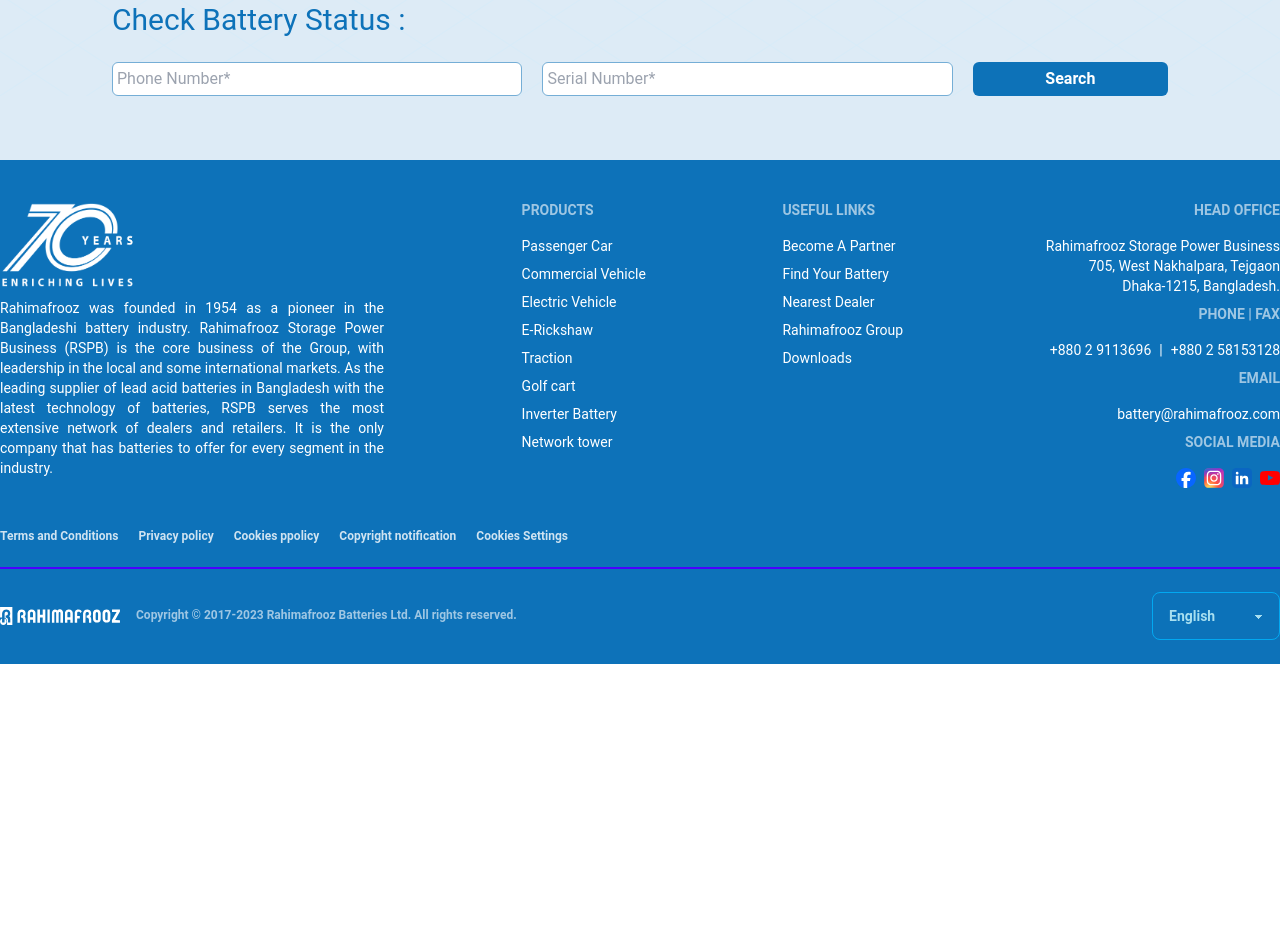
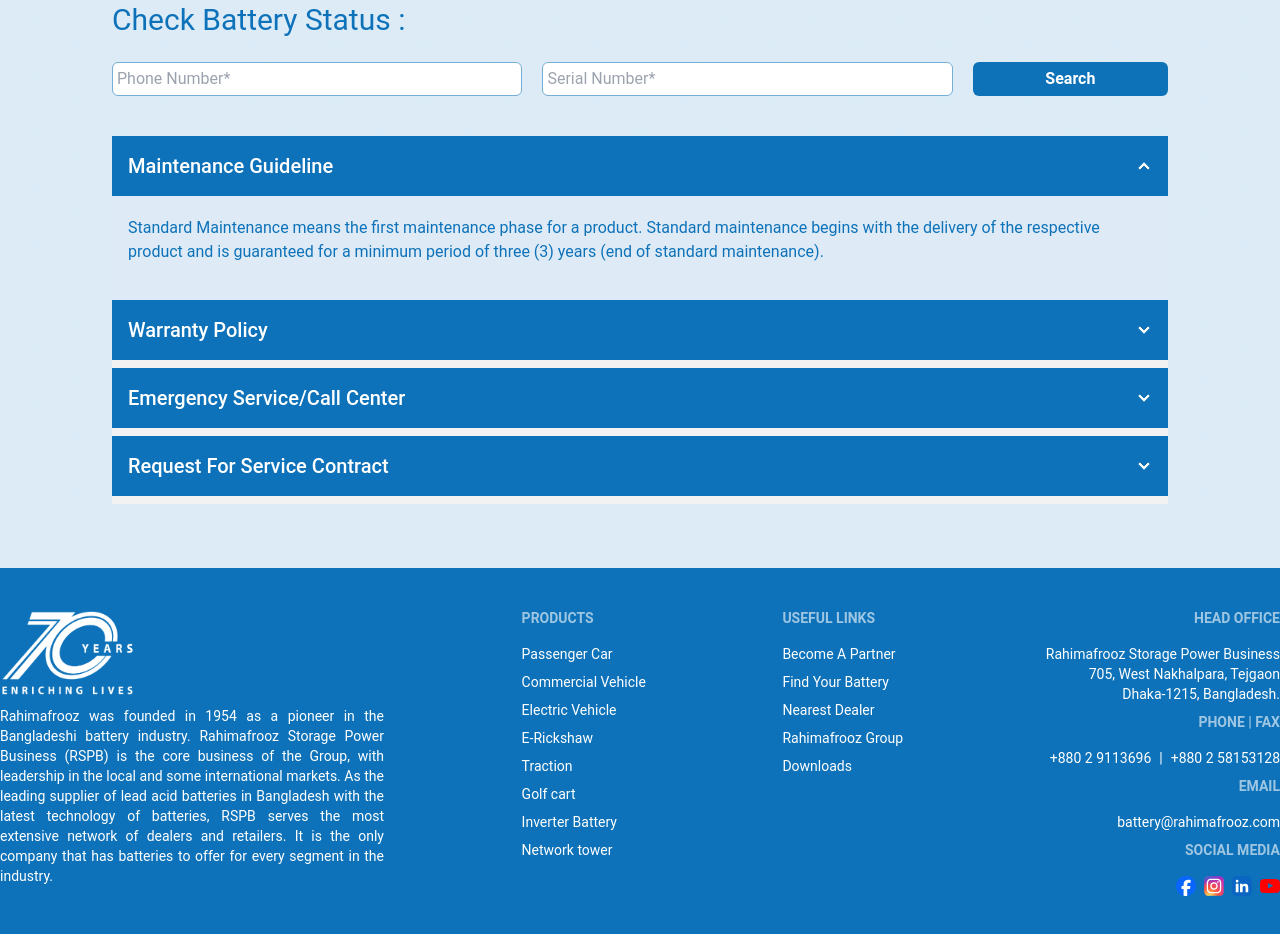
Before and after one commit to arbinzaman/rahimafrooz-battery, a React (Vite) app: page /manage-my-battery in a window 1280 px wide. Shown: the part 900-1834 px from the top of the page. Before the commit the page ends 1564 px from the top, so only its background shows below. Built offline with nearby package versions, Linux system fonts and the light colour scheme.

Commit message:
Added accordion in Manage My Battery page and completed the page design.

```diff
--- /dev/null
+++ b/src/components/ManageMyBattery/Accordion.jsx
@@ -0,0 +1,64 @@
+const Accordion = () => {
+  return (
+    <section className="my-10">
+      <div className="collapse collapse-arrow bg-base-200 rounded-none">
+        <input type="radio" name="my-accordion-2" defaultChecked />
+        <div className="collapse-title text-xl font-medium bg-primary text-base text-medium">
+          Maintenance Guideline
+        </div>
+        <div className="collapse-content bg-background text-primary pb-2">
+          <p className="py-5">
+            Standard Maintenance means the first maintenance phase for a
+            product. Standard maintenance begins with the delivery of the
+            respective product and is guaranteed for a minimum period of three
+            (3) years (end of standard maintenance).
+          </p>
+        </div>
+      </div>
+      <div className="collapse collapse-arrow bg-base-200 rounded-none">
+        <input type="radio" name="my-accordion-2" />
+        <div className="collapse-title text-xl font-medium bg-primary text-base text-medium">
+          Warranty Policy
+        </div>
+        <div className="collapse-content bg-background text-primary pb-2">
+          <p className="py-5">
+            Standard Maintenance means the first maintenance phase for a
+            product. Standard maintenance begins with the delivery of the
+            respective product and is guaranteed for a minimum period of three
+            (3) years (end of standard maintenance).
+          </p>
+        </div>
+      </div>
+      <div className="collapse collapse-arrow bg-base-200 rounded-none">
+        <input type="radio" name="my-accordion-2" />
+        <div className="collapse-title text-xl font-medium bg-primary text-base text-medium">
+          Emergency Service/Call Center
+        </div>
+        <div className="collapse-content bg-background text-primary pb-2">
+          <p className="py-5">
+            Standard Maintenance means the first maintenance phase for a
+            product. Standard maintenance begins with the delivery of the
+            respective product and is guaranteed for a minimum period of three
+            (3) years (end of standard maintenance).
+          </p>
+        </div>
+      </div>
+      <div className="collapse collapse-arrow bg-base-200 rounded-none">
+        <input type="radio" name="my-accordion-2" />
+        <div className="collapse-title text-xl font-medium bg-primary text-base text-medium">
+          Request For Service Contract
+        </div>
+        <div className="collapse-content bg-background text-primary pb-2">
+          <p className="py-5">
+            Standard Maintenance means the first maintenance phase for a
+            product. Standard maintenance begins with the delivery of the
+            respective product and is guaranteed for a minimum period of three
+            (3) years (end of standard maintenance).
+          </p>
+        </div>
+      </div>
+    </section>
+  );
+};
+
+export default Accordion;
--- a/src/components/ManageMyBattery/CheckWarranty.jsx
+++ b/src/components/ManageMyBattery/CheckWarranty.jsx
@@ -1,12 +1,18 @@
 import { useForm } from "react-hook-form";
 import WarrantyStatus from "./WarrantyStatus";
-import { errorPopup } from "../../utils/Toasts/WarrantyRelated/warrantyToasts";
+import {
+  errorPopup,
+} from "../../utils/Toasts/WarrantyRelated/warrantyToasts";
+import { useState } from "react";
 
 const CheckWarranty = () => {
   const { register, handleSubmit } = useForm();
+  const [isVerified, setIsVerified] = useState();
+
   const warrantyInformation = JSON.parse(
     localStorage.getItem("warrantyInformation")
   );
+
   const handleGetStatus = (data) => {
     console.log(data);
     try {
@@ -19,10 +25,11 @@ const CheckWarranty = () => {
         data?.serialNumber === warrantyInformation?.serialNumber &&
         data?.phoneNumber === warrantyInformation?.phoneNumber
       ) {
-        warrantyInformation.remainingDays = "59 days (1 Year Warrienty)";
-        warrantyInformation.batteryType = "ABC";
-        warrantyInformation.isVerified = true;
+        setIsVerified(true);
         console.log(warrantyInformation);
+      } else {
+        errorPopup("No records found. Please try again!")
+        setIsVerified(false);
       }
     } catch (error) {
       console.log(error.message);
@@ -60,7 +67,9 @@ const CheckWarranty = () => {
           </div>
         </div>
       </form>
-      <WarrantyStatus warrantyInformation={warrantyInformation} />
+      {isVerified && (
+        <WarrantyStatus warrantyInformation={warrantyInformation} />
+      ) }
     </section>
   );
 };
--- a/src/components/ManageMyBattery/WarrantyApplicationForm.jsx
+++ b/src/components/ManageMyBattery/WarrantyApplicationForm.jsx
@@ -1,5 +1,8 @@
 import { useForm } from "react-hook-form";
-import { errorPopup, successPopup } from "../../utils/Toasts/WarrantyRelated/warrantyToasts";
+import {
+  errorPopup,
+  successPopup,
+} from "../../utils/Toasts/WarrantyRelated/warrantyToasts";
 
 const WarrantyApplicationForm = () => {
   const { register, handleSubmit } = useForm();
@@ -7,12 +10,14 @@ const WarrantyApplicationForm = () => {
   const handleApplicationSubmit = (data) => {
     try {
       if (data?.serialNumber == "") {
-        errorPopup();
+        errorPopup("Something went wrong, Please try again!");
         return;
       }
+      data.remainingDays = "59 days (1 Year Warrienty)";
+      data.batteryType = "ABC";
       console.log(data);
       localStorage.setItem("warrantyInformation", JSON.stringify(data));
-      successPopup();
+      successPopup("Application Submitted.");
     } catch (error) {
       console.log(error.message);
     }
--- a/src/components/ManageMyBattery/WarrantyStatus.jsx
+++ b/src/components/ManageMyBattery/WarrantyStatus.jsx
@@ -1,7 +1,6 @@
-const WarrantyStatus = ({warrantyInformation}) => {
-  console.log(warrantyInformation)
+const WarrantyStatus = ({ warrantyInformation }) => {
+  console.log(warrantyInformation);
   return (
-    warrantyInformation?.isVerified && (
     <section className="bg-primary p-16">
       <div className="bg-[#deebf6] text-primary p-5 rounded-xl">
         <p className="text-center text-medium font-bold mt-1 mb-4">
@@ -11,9 +10,7 @@ const WarrantyStatus = ({warrantyInformation}) => {
           <p>Name : {warrantyInformation?.name}</p>
           <p>Phone Number : {warrantyInformation?.phoneNumber}</p>
           <p>Product Serial Number : {warrantyInformation?.serialNumber}</p>
-            <p>
-              Vehicle/Device/Application : {warrantyInformation?.vehicleType}
-            </p>
+          <p>Vehicle/Device/Application : {warrantyInformation?.vehicleType}</p>
           <p>Purchase Date : {warrantyInformation?.purchaseDate}</p>
           <p>Purchase DLR : {warrantyInformation?.purchaseDLR}</p>
           <p>
@@ -24,7 +21,6 @@ const WarrantyStatus = ({warrantyInformation}) => {
         </div>
       </div>
     </section>
-    )
   );
 };
 
--- a/src/pages/ManageMyBattery.jsx
+++ b/src/pages/ManageMyBattery.jsx
@@ -1,4 +1,5 @@
 import ManageMyBatteryBanner from "../assets/images/ManageMyBatteryImages/Manage_My_Battery_Registration_Page_Banner.jpg";
+import Accordion from "../components/ManageMyBattery/Accordion";
 import CheckWarranty from "../components/ManageMyBattery/CheckWarranty";
 import WarrantyApplicationForm from "../components/ManageMyBattery/WarrantyApplicationForm";
 const ManageMyBattery = () => {
@@ -28,6 +29,7 @@ const ManageMyBattery = () => {
             </p>
             <CheckWarranty />
           </div>
+          <Accordion/>
         </section>
       </section>
     </section>
--- a/src/utils/Toasts/WarrantyRelated/warrantyToasts.js
+++ b/src/utils/Toasts/WarrantyRelated/warrantyToasts.js
@@ -1,5 +1,5 @@
 import toast from "react-hot-toast";
 
-export const successPopup = () => toast.success("Application submitted");
-export const errorPopup = () =>
-  toast.error("Something went wroung, Please try again!");
+export const successPopup = (message) => toast.success(message);
+export const errorPopup = (message) =>
+  toast.error(message);
```
Also changed, not shown: src/pages/instructions.txt (deleted). Lines whose indentation alone changed are shown as unchanged.
